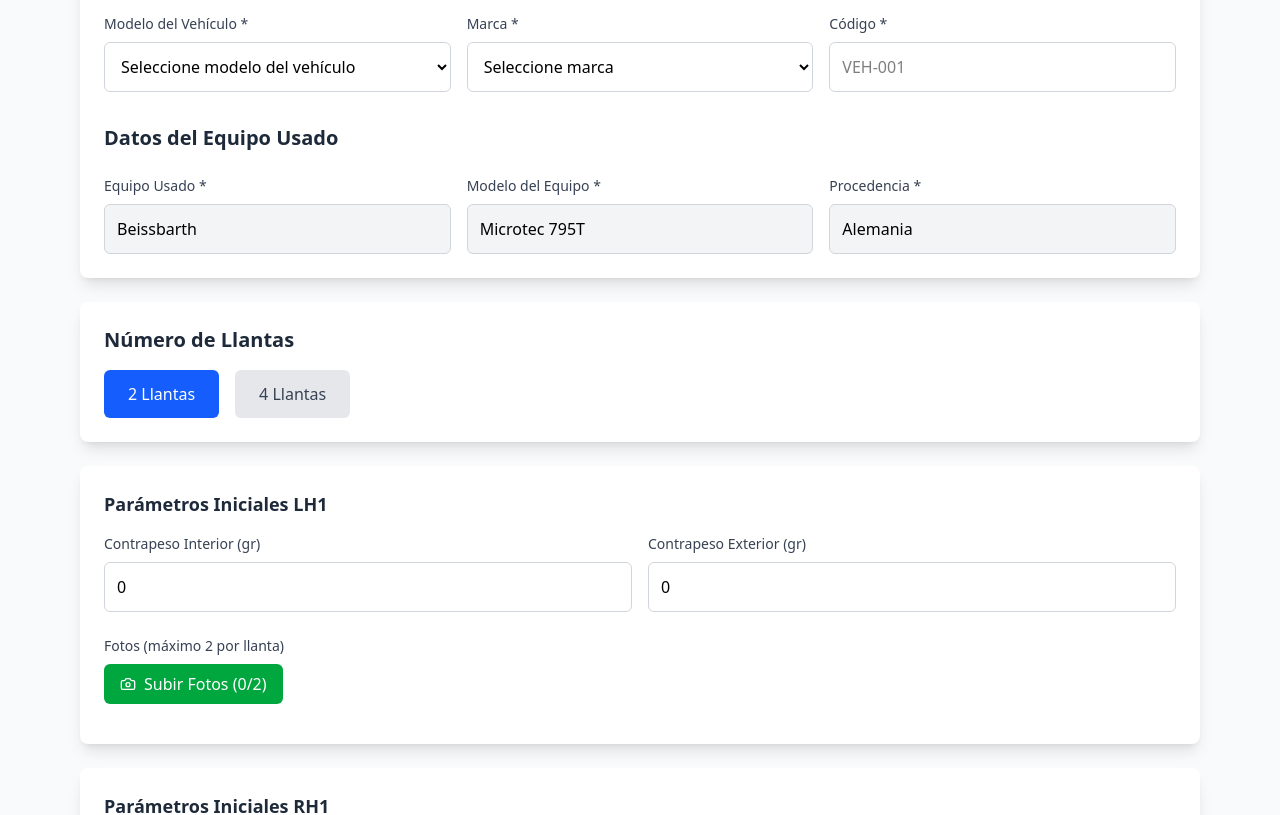
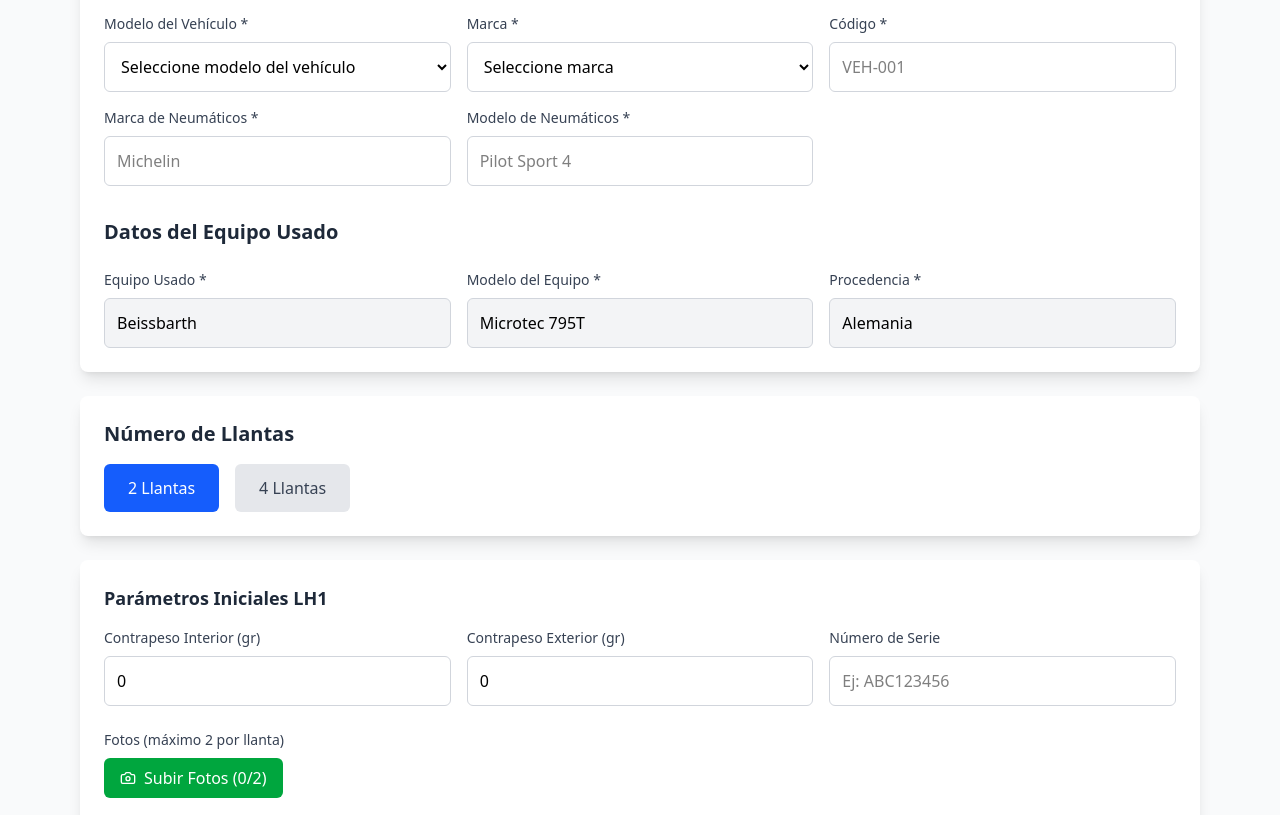
Before and after one commit to HenryCodeT/report-balance-certificate-tool, a Next.js app: page / in a window 1280 px wide. Shown: the part 414-1229 px from the top of the page. Built offline with nearby package versions, Linux system fonts and the light colour scheme.

Commit message:
Add fields for tire serial number and tire brand/model; update forms and PDF generation

```diff
--- a/src/app/page.tsx
+++ b/src/app/page.tsx
@@ -31,6 +31,8 @@ const Home: React.FC = () => {
     codigo: "",
     modeloEquipo: "Microtec 795T",
     numeroLlantas: "2",
+    marcaNeumaticos: "",
+    modeloNeumaticos:""
   });
 
   // Estado del modal de previsualización
--- a/src/components/TireForm.tsx
+++ b/src/components/TireForm.tsx
@@ -6,7 +6,7 @@ import PhotoGallery from './PhotoGallery';
 interface TireFormProps {
   tire: TireData;
   index: number;
-  onDataChange: (index: number, field: keyof Omit<TireData, "id" | "photos" | "position">, value: number) => void;
+  onDataChange: (index: number, field: keyof Omit<TireData, "id" | "photos" | "position">, value: number | string) => void;
   onPhotoUpload: (tireIndex: number, event: ChangeEvent<HTMLInputElement>) => void;
   onPhotoRemove: (tireIndex: number, photoId: number) => void;
   onPhotoPreview: (imageUrl: string, title: string) => void;
@@ -28,13 +28,15 @@ const TireForm: React.FC<TireFormProps> = ({
   const [contrapesoExterior, setContrapesoExterior] = useState<string>(
     String(tire.contrapesoExterior)
   );
+  const [numeroSerie, setNumeroSerie] = useState<string>(tire.numeroSerie || "");
 
   useEffect(() => {
     // Actualiza el estado local con los nuevos valores de las props
     // si cambian.
     setContrapesoInterior(String(tire.contrapesoInterior));
     setContrapesoExterior(String(tire.contrapesoExterior));
-  }, [tire.contrapesoInterior, tire.contrapesoExterior]);
+    setNumeroSerie(tire.numeroSerie || "");
+  }, [tire.contrapesoInterior, tire.contrapesoExterior, tire.numeroSerie]);
 
   const handleInputChange = (e: ChangeEvent<HTMLInputElement>, field: 'contrapesoInterior' | 'contrapesoExterior') => {
     const { value } = e.target;
@@ -57,6 +59,12 @@ const TireForm: React.FC<TireFormProps> = ({
     }
   };
 
+  const handleNumeroSerieChange = (e: ChangeEvent<HTMLInputElement>) => {
+    const { value } = e.target;
+    setNumeroSerie(value);
+    onDataChange(index, 'numeroSerie', value);
+  };
+
   const fieldData = [
     { key: 'contrapesoInterior' as const, label: 'Contrapeso Interior (gr)', value: contrapesoInterior, placeholder: '0 Gr.' },
     { key: 'contrapesoExterior' as const, label: 'Contrapeso Exterior (gr)', value: contrapesoExterior, placeholder: '0 Gr.' },
@@ -69,7 +77,7 @@ const TireForm: React.FC<TireFormProps> = ({
       </h3>
 
       {/* Campos de entrada para los parámetros de la llanta */}
-      <div className="grid grid-cols-1 md:grid-cols-2 gap-4 mb-6">
+      <div className="grid grid-cols-1 md:grid-cols-3 gap-4 mb-6">
         {fieldData.map((field) => (
           <div key={field.key}>
             <label className="block text-sm font-medium text-gray-700 mb-2">
@@ -84,6 +92,18 @@ const TireForm: React.FC<TireFormProps> = ({
             />
           </div>
         ))}
+        <div>
+          <label className="block text-sm font-medium text-gray-700 mb-2">
+            Número de Serie
+          </label>
+          <input
+            type="text"
+            value={numeroSerie || ""}
+            onChange={handleNumeroSerieChange}
+            className="w-full p-3 border border-gray-300 rounded-md focus:ring-2 focus:ring-blue-500 focus:border-transparent"
+            placeholder="Ej: ABC123456"
+          />
+        </div>
       </div>
 
       {/* Galería de fotos */}
--- a/src/components/VehicleForm.tsx
+++ b/src/components/VehicleForm.tsx
@@ -40,6 +40,8 @@ const VehicleForm: React.FC<VehicleFormProps> = ({ formData, onInputChange }) =>
             ]
         },
         { name: 'codigo', label: 'Código', type: 'text', placeholder: 'VEH-001', required: true },
+        { name: 'marcaNeumaticos', label: 'Marca de Neumáticos', type: 'text', placeholder: 'Michelin', required: true },
+        { name: 'modeloNeumaticos', label: 'Modelo de Neumáticos', type: 'text', placeholder: 'Pilot Sport 4', required: true },
     ];
 
     return (
@@ -74,7 +76,7 @@ const VehicleForm: React.FC<VehicleFormProps> = ({ formData, onInputChange }) =>
             </div>
             <div className="grid grid-cols-1 md:grid-cols-2 lg:grid-cols-3 gap-4">
                 {fields
-                    .filter(field => ['fecha', 'placa', 'kilometraje', 'modeloVehiculo', 'marca', 'codigo'].includes(field.name))
+                    .filter(field => ['fecha', 'placa', 'kilometraje', 'modeloVehiculo', 'marca', 'codigo', 'marcaNeumaticos', 'modeloNeumaticos'].includes(field.name))
                     .map((field) => (
                         <div key={field.name}>
                             <label className="block text-sm font-medium text-gray-700 mb-2">
--- a/src/hooks/usePDFGenerator.ts
+++ b/src/hooks/usePDFGenerator.ts
@@ -60,10 +60,13 @@ export const usePDFGenerator = () => {
                                 <span style="color: red; font-weight: bold;">Gr .</span>
                             </div>
 
+                            <div style="border-top: 1px solid #000; padding:0px 10px 10px 10px; font-weight: bold; font-size: 12px;">
+                                Contra Peso requerido exterior: ${tire.contrapesoExterior}
+                                <span style="color: red; font-weight: bold;">Gr .</span>
+                            </div>
+
                             <div style="border-top: 1px solid #000; border-bottom: 1px solid #000; padding:0px 10px 10px 10px; font-weight: bold; font-size: 12px;">
-                                Contra Peso requerido exterior: ${tire.contrapesoExterior
-                        }
-                                <span style="color: red; font-weight: bold;">Gr .</span>
+                                Número de Serie: ${tire.numeroSerie || ""}
                             </div>
 
                             ${tire.photos?.length > 0
@@ -105,11 +108,14 @@ export const usePDFGenerator = () => {
                                 </span>
                                 <span style="color: red; font-weight: bold;">Gr .</span>
                             </div>
-                            <div style="border-top: 1px solid #000; border-bottom: 1px solid #000; padding:0px 10px 10px 10px; font-size: 12px;">
+                            <div style="border-top: 1px solid #000; padding:0px 10px 10px 10px; font-size: 12px;">
                                 Contra Peso requerido exterior:
                                 <span style="font-weight: bold;">
                                 </span>
                                 <span style="color: red; font-weight: bold;">Gr .</span>
+                            </div>
+                            <div style="border-top: 1px solid #000; border-bottom: 1px solid #000; padding:0px 10px 10px 10px; font-size: 12px;">
+                                Número de Serie:
                             </div>
                             <div>Sin fotos disponibles</div>
                         </div>
@@ -174,15 +180,17 @@ export const usePDFGenerator = () => {
                         <div>
                             <strong>Código:</strong> ${formData.codigo || ""}
                         </div>
-                        <div> </div>
                     </div>
-                    <div style="margin-top: 10px; margin-bottom: 20px;">
-                        <div><strong>Equipo Usado:</strong> ${formData.equipoUsado || ""
-                }</div>
-                        <div><strong>Modelo:</strong> ${formData.modeloEquipo || ""
-                }</div>
-                        <div><strong>Procedencia:</strong> ${formData.procedencia || ""
-                }</div>
+                    <div style="margin-top: 10px; margin-bottom: 20px; display: flex; gap: 40px;">
+                        <div>
+                            <div><strong>Equipo Usado:</strong> ${formData.equipoUsado || ""}</div>
+                            <div><strong>Modelo:</strong> ${formData.modeloEquipo || ""}</div>
+                            <div><strong>Procedencia:</strong> ${formData.procedencia || ""}</div>
+                        </div>
+                        <div>
+                            <div><strong>Marca Neumáticos:</strong> ${formData.marcaNeumaticos || ""}</div>
+                            <div><strong>Modelo Neumáticos:</strong> ${formData.modeloNeumaticos || ""}</div>
+                        </div>
                     </div>
                 </div>
 
--- a/src/hooks/useTireData.ts
+++ b/src/hooks/useTireData.ts
@@ -8,6 +8,7 @@ const initialTireData: TireData[] = [
         position: "LH1",
         contrapesoInterior: 0,
         contrapesoExterior: 0,
+        numeroSerie: "",
         photos: [],
     },
     {
@@ -15,6 +16,7 @@ const initialTireData: TireData[] = [
         position: "RH1",
         contrapesoInterior: 0,
         contrapesoExterior: 0,
+        numeroSerie: "",
         photos: [],
     },
     {
@@ -22,6 +24,7 @@ const initialTireData: TireData[] = [
         position: "LH2",
         contrapesoInterior: 0,
         contrapesoExterior: 0,
+        numeroSerie: "",
         photos: [],
     },
     {
@@ -29,6 +32,7 @@ const initialTireData: TireData[] = [
         position: "RH2",
         contrapesoInterior: 0,
         contrapesoExterior: 0,
+        numeroSerie: "",
         photos: [],
     },
 ];
@@ -37,10 +41,10 @@ export const useTireData = () => {
     const [tireData, setTireData] = useState<TireData[]>(initialTireData);
 
     const updateTireField = useCallback(
-        (index: number, field: TireFormFields, value: number) => {
+        (index: number, field: TireFormFields, value: number | string) => {
             setTireData((prev) => {
                 const newData = [...prev];
-                newData[index][field] = value;
+                (newData[index][field] as number | string) = value;
                 return newData;
             });
         },
--- a/src/models/interface.ts
+++ b/src/models/interface.ts
@@ -10,6 +10,7 @@ export interface TireData {
   position: "LH1" | "RH1" | "LH2" | "RH2";
   contrapesoInterior: number;
   contrapesoExterior: number;
+  numeroSerie: string;
   photos: Photo[];
 }
 
@@ -25,6 +26,8 @@ export interface FormData {
   codigo: string;
   numeroLlantas: string;
   modeloEquipo: string;
+  marcaNeumaticos: string;
+  modeloNeumaticos: string;
 }
 
 export interface PreviewModalState {
```
